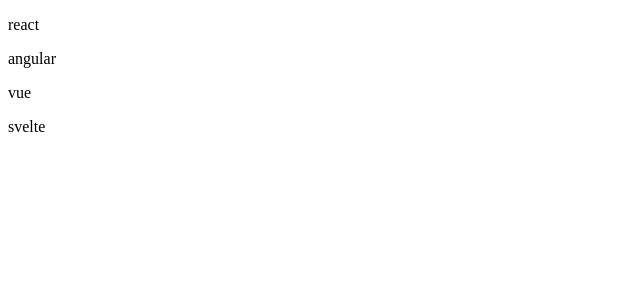
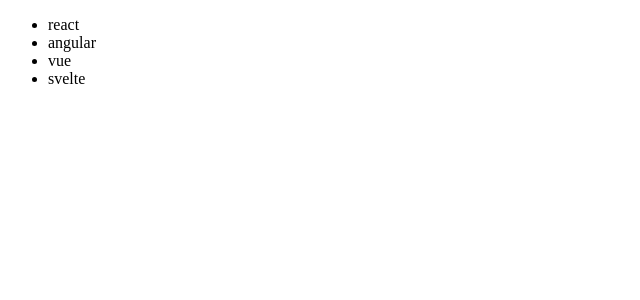
Before and after one commit to Ryuuutaaa/react-udemy, a React (Vite) app: page / in a window 1280 px wide. Shown: the top 300 px of the page, without its empty margins (0-640 px from the left). Built offline with nearby package versions, Linux system fonts and the light colour scheme.

Commit message:
list key props

```diff
--- a/src/components/List.jsx
+++ b/src/components/List.jsx
@@ -2,9 +2,11 @@
   const items = ["react", "angular", "vue", "svelte"];
   return (
     <div>
-      {items.map((item) => (
-        <p>{item}</p>
-      ))}
+      <ul>
+        {items.map((item, index) => (
+          <li key={index}>{item}</li>
+        ))}
+      </ul>
     </div>
   );
 };
```
